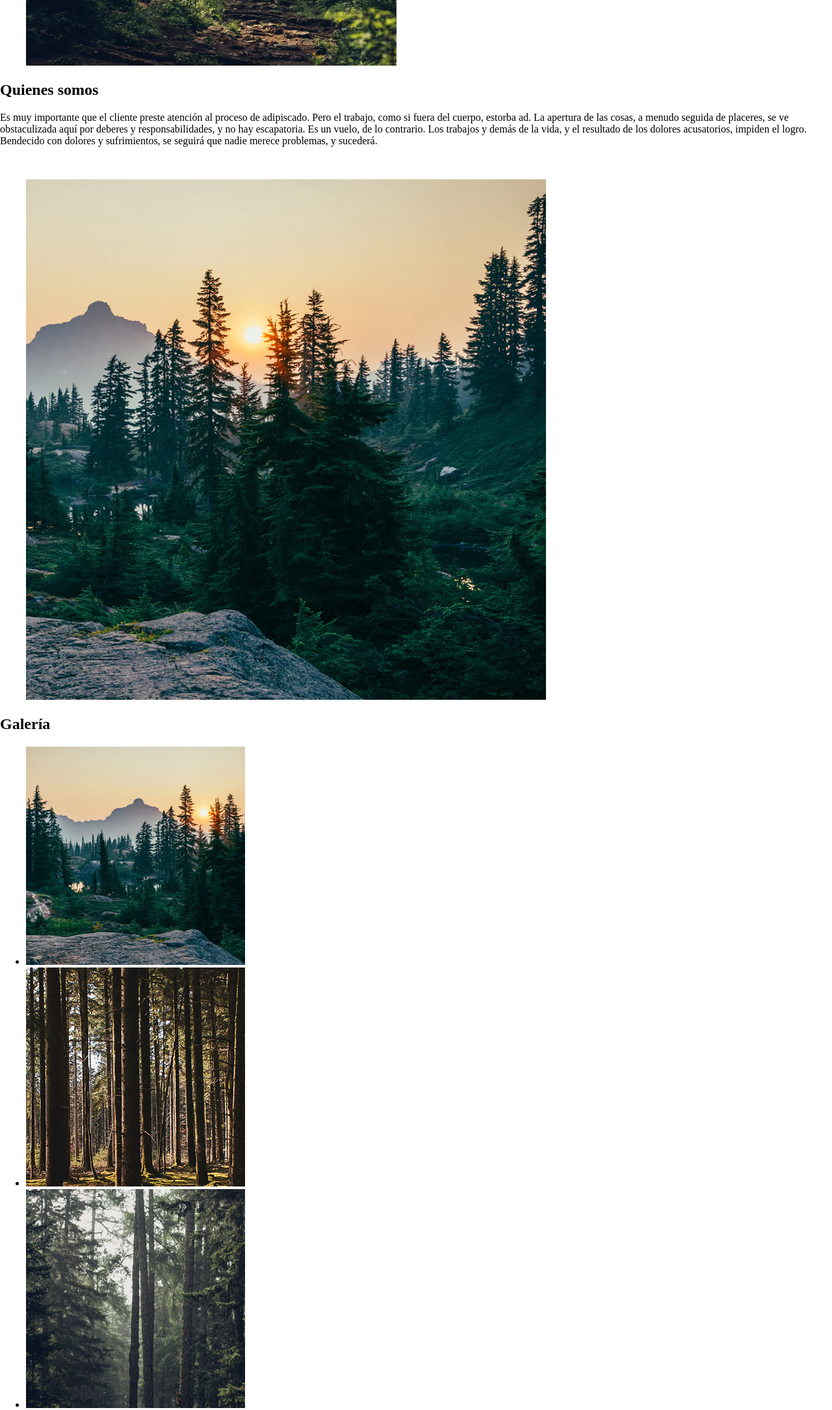
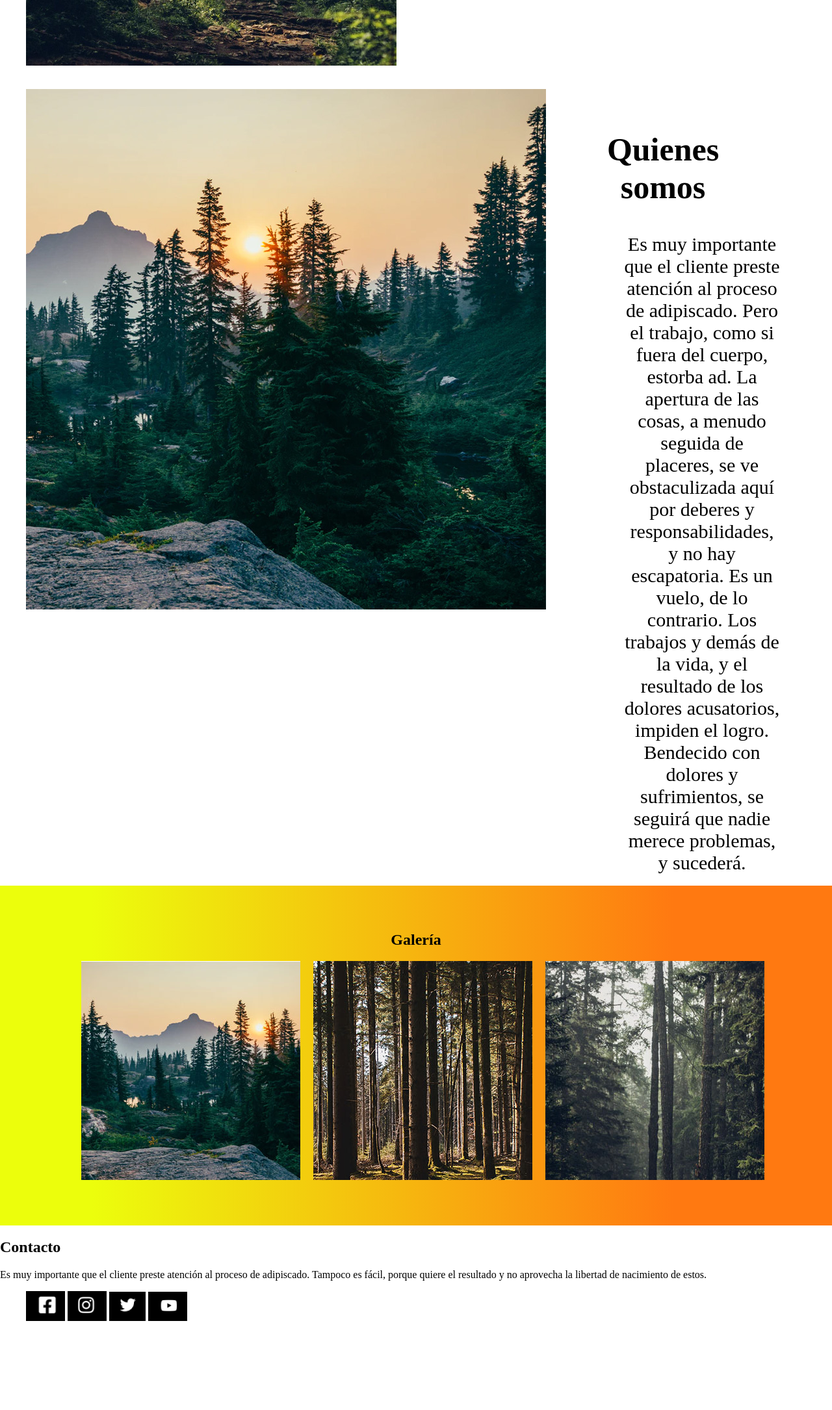
Before and after one commit to NicolasMango/DW-Parcial, a plain HTML site: page index.html in a window 1280 px wide. Shown: the part 1200-3370 px from the top of the page at 65% size. After the commit the page ends 3253 px from the top, so only its background shows below. Drawn offline with Linux system fonts and the light colour scheme.

Commit message:
added galeria&quienessomos css style

```diff
--- a/estilos/estilos.css
+++ b/estilos/estilos.css
@@ -50,3 +50,38 @@ header div{
     border-color: white;
     border-width: 15px;   */
 }
+
+#quienessomos {
+    display: flex;
+    flex-direction: row-reverse;
+    text-align: center;
+}
+
+#quienessomos h2 {
+    font-size: 50px;
+    margin-top: 20%;
+    text-align: center;
+    margin-right: 30%;
+}
+#quienessomos p{
+    margin: 0 20% 0 20%;
+    font-size: 30px;
+}
+
+#galeria {
+    background: rgb(236,254,12);
+    background: linear-gradient(90deg, rgba(236,254,12,1) 11%, rgba(255,121,17,1) 81%);
+    padding-top: 50px;
+    padding-bottom: 50px;
+    text-align: center;
+}
+#galeria ul{
+    display: flex;
+    flex-direction: row;
+    justify-content: center;
+}
+
+#galeria li{
+    padding-right: 20px;
+    list-style: none;
+}
--- a/index.html
+++ b/index.html
@@ -32,16 +32,20 @@
 </section>
 </main>
 
-<section>
+<section id="quienessomos">
+    <div class="contenedor">
         <h2>Quienes somos</h2>
         <p>Es muy importante que el cliente preste atención al proceso de adipiscado. Pero el trabajo, como si fuera del cuerpo, estorba ad. La apertura de las cosas, a menudo seguida de placeres, se ve obstaculizada aquí por deberes y responsabilidades, y no hay escapatoria. Es un vuelo, de lo contrario. Los trabajos y demás de la vida, y el resultado de los dolores acusatorios, impiden el logro. Bendecido con dolores y sufrimientos, se seguirá que nadie merece problemas, y sucederá.</p>
         <a href="#mostrarmas">Mostrar más</a>
+    </div>
+    <div class="contenedor"></div>
         <figure>
             <img src="./imagenes/caja3.jpg" alt="caja3">
         </figure>
+    </div>
 </section>
 
-<section>
+<section id="galeria">
     <h2>Galería</h2>
     <ul>
         <li><img src="./imagenes/imagen1.jpg" alt="Imagen1"></li>
```
Lines whose indentation alone changed are shown as unchanged.
